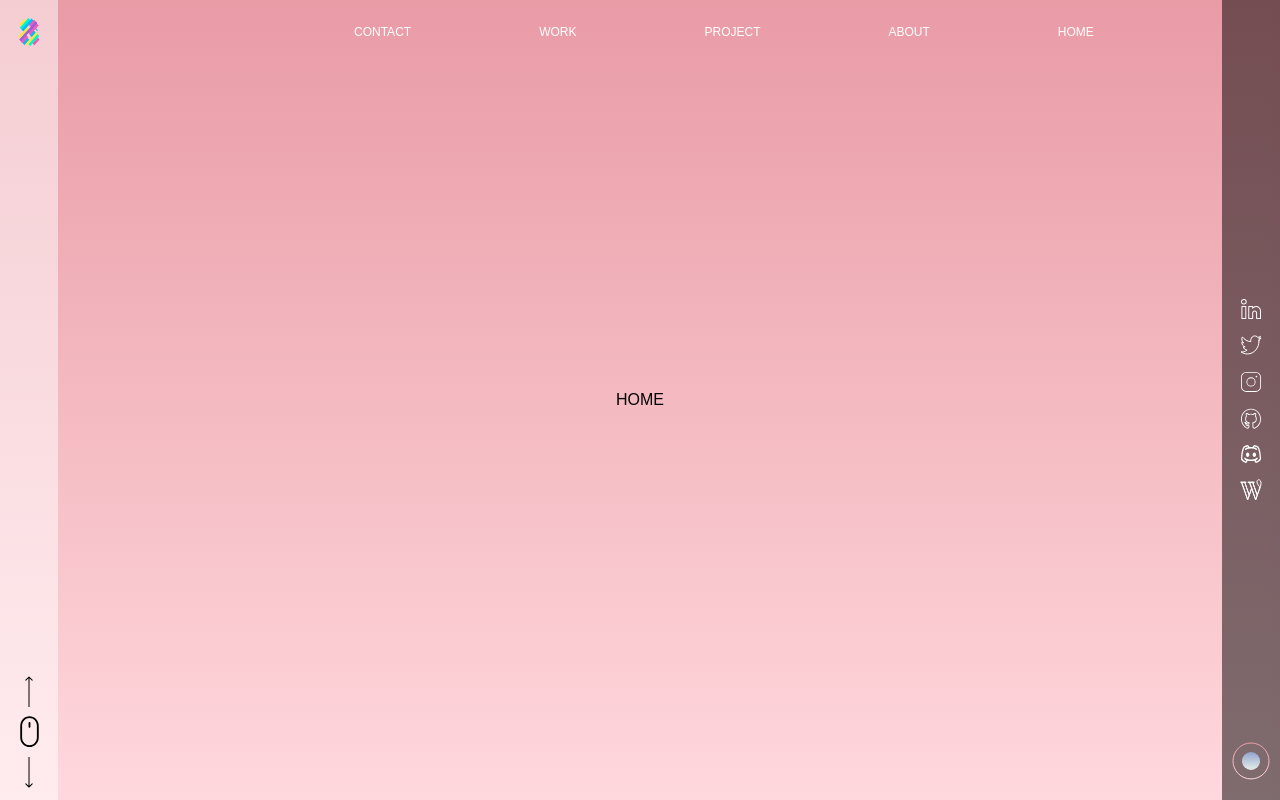
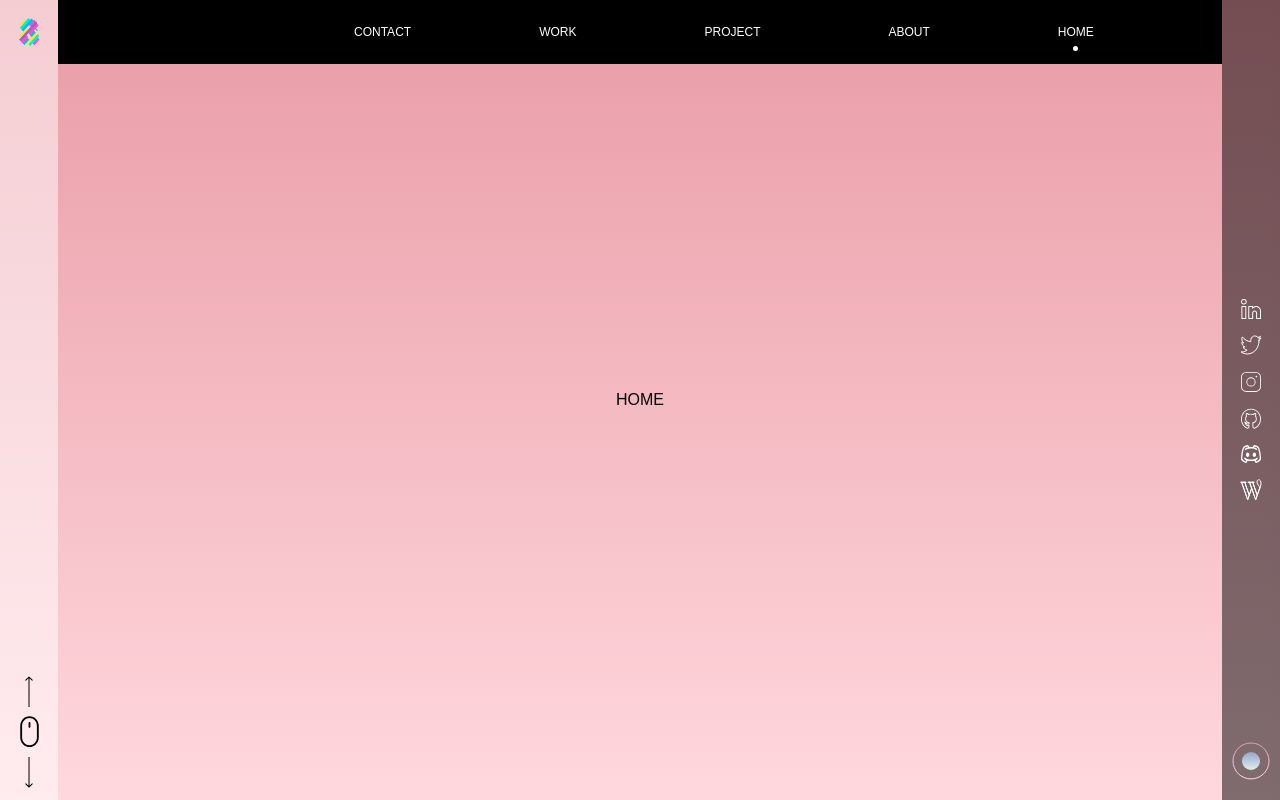
Before and after one commit to prakhar-5447/angular-portfolio, an Angular app: page / in a window 1280 px wide. Shown: the top 800 px of the page. Built offline with nearby package versions, Linux system fonts and the light colour scheme.

Commit message:
add active nav link effect

```diff
--- a/src/app/app.component.html
+++ b/src/app/app.component.html
@@ -17,21 +17,21 @@
   </div>
 
   <!-- NAVBAR -->
-  <nav class="w-full h-16 flex items-center justify-end overflow-hidden">
+  <nav class="w-full h-16 flex items-center justify-end overflow-hidden bg-black">
     <ul class="flex py-6">
-      <li class="mx-16 ml-32">
+      <li class="CONTACT mx-16 ml-32">
         <a (click)="scroll('CONTACT')" class="cursor-pointer">CONTACT</a>
       </li>
-      <li class="mx-16">
+      <li class="WORK mx-16">
         <a (click)="scroll('WORK')" class="cursor-pointer">WORK</a>
       </li>
-      <li class="mx-16">
+      <li class="PROJECT mx-16">
         <a (click)="scroll('PROJECT')" class="cursor-pointer">PROJECT</a>
       </li>
-      <li class="mx-16">
+      <li class="ABOUT mx-16">
         <a (click)="scroll('ABOUT')" class="cursor-pointer">ABOUT</a>
       </li>
-      <li class="mx-16 mr-32">
+      <li class="HOME mx-16 mr-32 active">
         <a (click)="scroll('HOME')" class="cursor-pointer">HOME</a>
       </li>
     </ul>
@@ -103,6 +103,6 @@
 
 <app-home></app-home>
 <app-about></app-about>
+<app-project></app-project>
 <app-work></app-work>
-<app-project></app-project>
 <app-contact></app-contact>
--- a/src/app/app.component.ts
+++ b/src/app/app.component.ts
@@ -9,7 +9,6 @@ export class AppComponent {
   document!: HTMLElement;
   title = 'angular-portfolio';
   color: boolean = true;
-  window!: Window;
 
   change_color(): void {
     this.color = !this.color;
@@ -37,7 +36,28 @@ export class AppComponent {
   }
 
   scroll(id: string) {
-    let el = document.getElementById(id);
-    el!.scrollIntoView();
+    const section = document.getElementById(id); //section with id of clicked li
+    section!.scrollIntoView(); //scroll to section with same d
+  }
+
+  @HostListener('window:scroll', [])
+  onScroll(): void {
+    const sections = document.querySelectorAll('section');
+    const NavLi = document.querySelectorAll('nav ul li');
+    let current: string = '';
+    sections.forEach((section) => {
+      let sectionTop = section.offsetTop;
+      let sectionHeight = section.clientHeight;
+      if (window.pageYOffset >= sectionTop - sectionHeight / 4) {
+        current = section.getAttribute('id') ?? '';
+      }
+    });
+
+    NavLi.forEach((li) => {
+      li.classList.remove('active');
+      if (li.classList.contains(current)) {
+        li.classList.add('active');
+      }
+    });
+  }
 }
-}
--- a/src/styles.css
+++ b/src/styles.css
@@ -28,3 +28,29 @@ body {
   font-family: "Sarabun", sans-serif;
   background-attachment: fixed;
 }
+
+.active {
+  display: inline-block;
+  position: relative;
+}
+
+.active:before {
+  content: "";
+  position: absolute;
+  width: 5px;
+  height: 5px;
+  border-radius: 50%;
+  left: calc(50% - 3px);
+  animation: dot 0.3s forwards ease-in-out;
+}
+
+@keyframes dot {
+  from {
+    top: 40px;
+    background-color: transparent;
+  }
+  to {
+    top: 22px;
+    background-color: white;
+  }
+}
```
